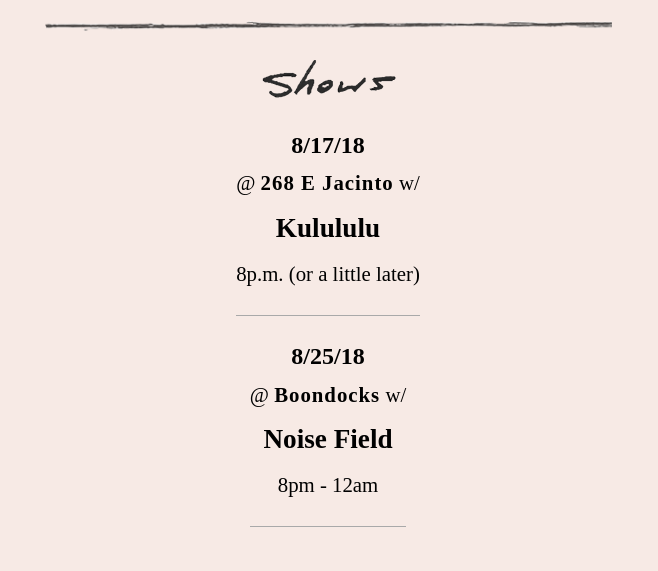
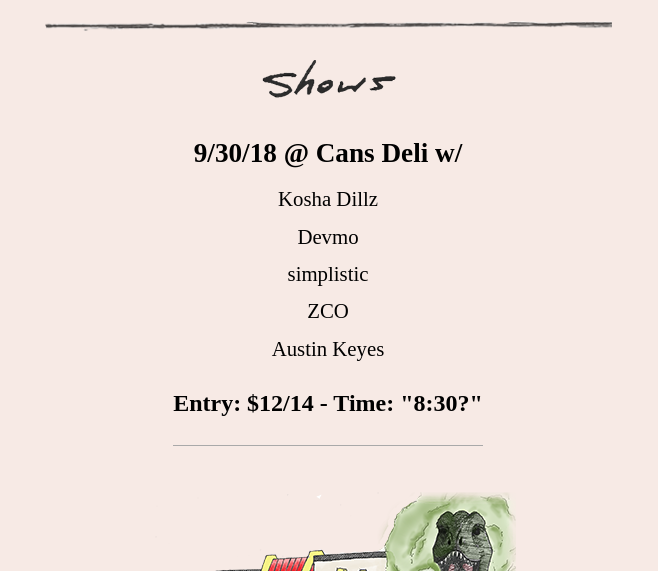
Before and after one commit to jrwmacintire/MicTV-Site, a plain HTML site: page app/shows.html in a window 1280 px wide. Shown: the part 225-796 px from the top of the page, without its empty margins (312-970 px from the left). Drawn offline with nearby package versions, Linux system fonts and the light colour scheme; a web font is replaced by a local one.

Commit message:
Added new show date

```diff
--- a/app/sass/styles.sass
+++ b/app/sass/styles.sass
@@ -240,7 +240,7 @@ html
                 border-bottom: 1px solid darkgray
 
                 h4
-                    margin: 0.7rem auto
+                    margin: auto
                     font-size: 1.7rem
                     font-family: 'BioRhyme', serif
 
@@ -268,8 +268,8 @@ html
                     a
                         // Font
                         color: black
-                        font-size: 1.3rem
-                        font-weight: 600
+                        font-size: 1.1rem
+                        font-weight: 400
                         font-family: 'BioRhyme', serif
                         text-decoration: none
                         letter-spacing: 1px
--- a/app/shows.html
+++ b/app/shows.html
@@ -14,9 +14,9 @@
         <a href="index.html" target="_blank"><img id="logo" class="logo" src="images/elements/mictv-logo-lighter.png"/></a>
 
         <div class="navbar">
-            <a id="contact" href="contact.html"><img src="images/elements/contact-lg-button.png"/></a>
-            <a id="shows" href="shows.html"><img src="images/elements/shows-lg-button.png"/></a>
-            <a id="shop" href="shop.html"><img src="images/elements/shop-lg-button.png"/></a>
+            <a class="nav-links" id="contact" href="contact.html"><img src="images/elements/contact-lg-button.png"/></a>
+            <a class="nav-links" id="shows" data-href="shows.html"><img src="images/elements/shows-lg-button.png"/></a>
+            <a class="nav-links" id="shop" data-href="shop.html"><img src="images/elements/shop-lg-button.png"/></a>
         </div>
 
         <div class="shows container">
@@ -24,16 +24,16 @@
             <img class="banner" src="images/elements/shows.png"/>
             <!-- Show 1 -->
             <section>
-                <p><strong>8/17/18</strong><br>@ <a href="https://www.google.com/maps/place/268+E+Jacinto+St,+Tucson,+AZ+85705/data=!4m2!3m1!1s0x86d6716f2f653463:0xdb7e0721e1a07eed?sa=X&ved=2ahUKEwjp942Zn9TcAhVCIDQIHbwEDJUQ8gEwAHoECAAQAQ">268 E Jacinto</a> w/</p>
-                <h4><a href="https://kulululu.bandcamp.com/">Kulululu</a></h4>
-                <p>8p.m. (or a little later)</p>
+                <h4><strong>9/30/18</strong> @ <a href="https://www.google.com/search?q=cans+deli&spell=1&sa=X&ved=0ahUKEwisz-vRxMXdAhVO4VMKHeMXDHQQBQgqKAA&biw=1442&bih=938">Cans Deli</a>
+                 w/</h4>
+                <p>Kosha Dillz</p>
+                <p>Devmo</p>
+                <p>simplistic</p>
+                <p>ZCO</p>
+                <p>Austin Keyes</p><br />
+                <p><strong>Entry: $12/14 - Time: "8:30?"</strong></p>
             </section>
-            <!-- Show 2 -->
-            <section>
-                <p><strong>8/25/18</strong><br>@ <a href="https://www.google.com/search?q=boondocks+tucson+az&oq=boondocks+tucson+az&aqs=chrome..69i57j0l2.3235j0j7&sourceid=chrome&ie=UTF-8">Boondocks</a> w/</p>
-                <h4><a href="https://www.facebook.com/noisefield520/">Noise Field</a></h4>
-                <p>8pm - 12am</p>
-            </section>
+
             <img class="dino-mac" src="images/elements/dino-mac.png"/>
             <img class="line bottom" src="images/elements/line2.png"/>
         </div>
--- a/assets/sitemap.xml
+++ b/assets/sitemap.xml
@@ -2,11 +2,11 @@
 <urlset xmlns="http://www.sitemaps.org/schemas/sitemap/0.9">
     <url>
         <loc>https://johnmacintire.com/contact.html</loc>
-        <lastmod>2018-08-04T19:54:15.404Z</lastmod>
+        <lastmod>2018-09-18T21:35:14.622Z</lastmod>
     </url>
     <url>
         <loc>https://johnmacintire.com/</loc>
-        <lastmod>2018-08-04T19:53:45.628Z</lastmod>
+        <lastmod>2018-09-18T21:35:52.991Z</lastmod>
     </url>
     <url>
         <loc>https://johnmacintire.com/shop.html</loc>
@@ -14,6 +14,6 @@
     </url>
     <url>
         <loc>https://johnmacintire.com/shows.html</loc>
-        <lastmod>2018-08-04T20:36:52.582Z</lastmod>
+        <lastmod>2018-09-18T23:50:14.822Z</lastmod>
     </url>
 </urlset>
```
Also changed, not shown: app/scripts/scripts.js (+0 -16 lines), assets/shows.html (+1 -1 lines).
